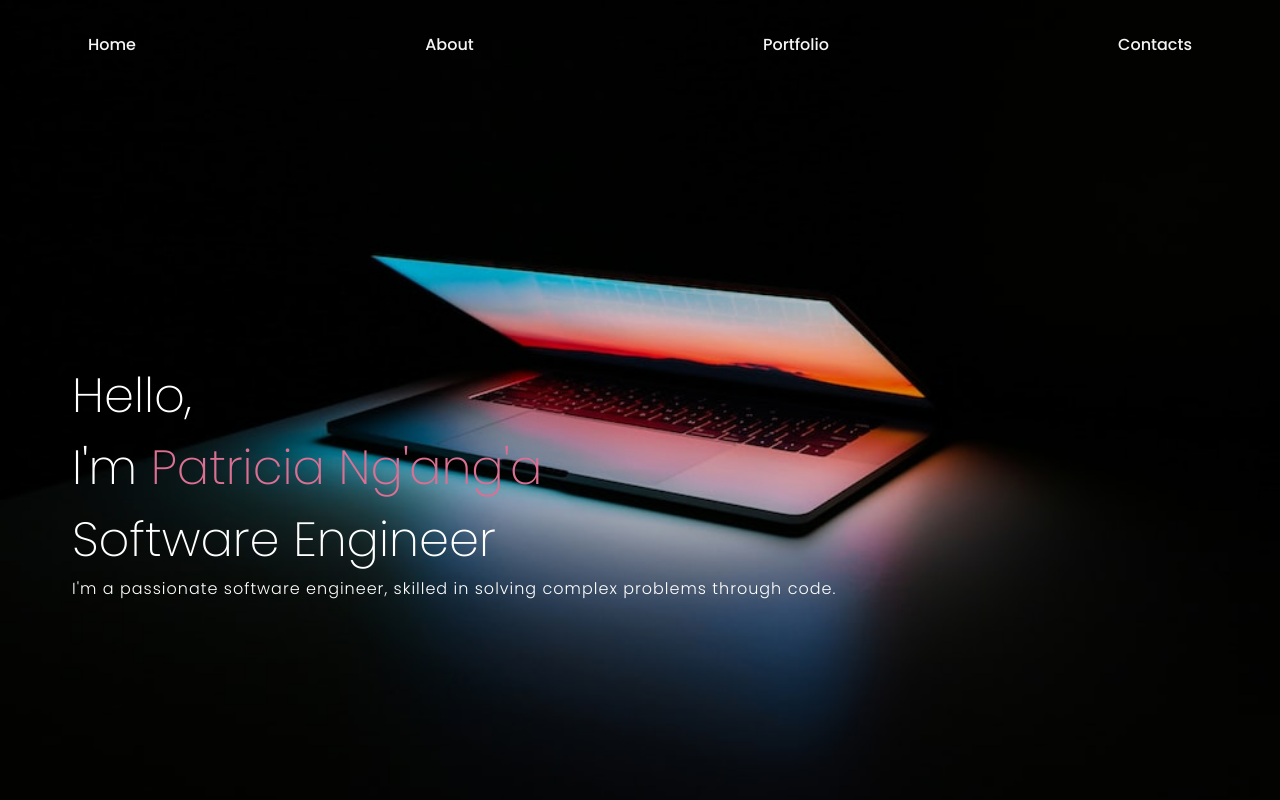
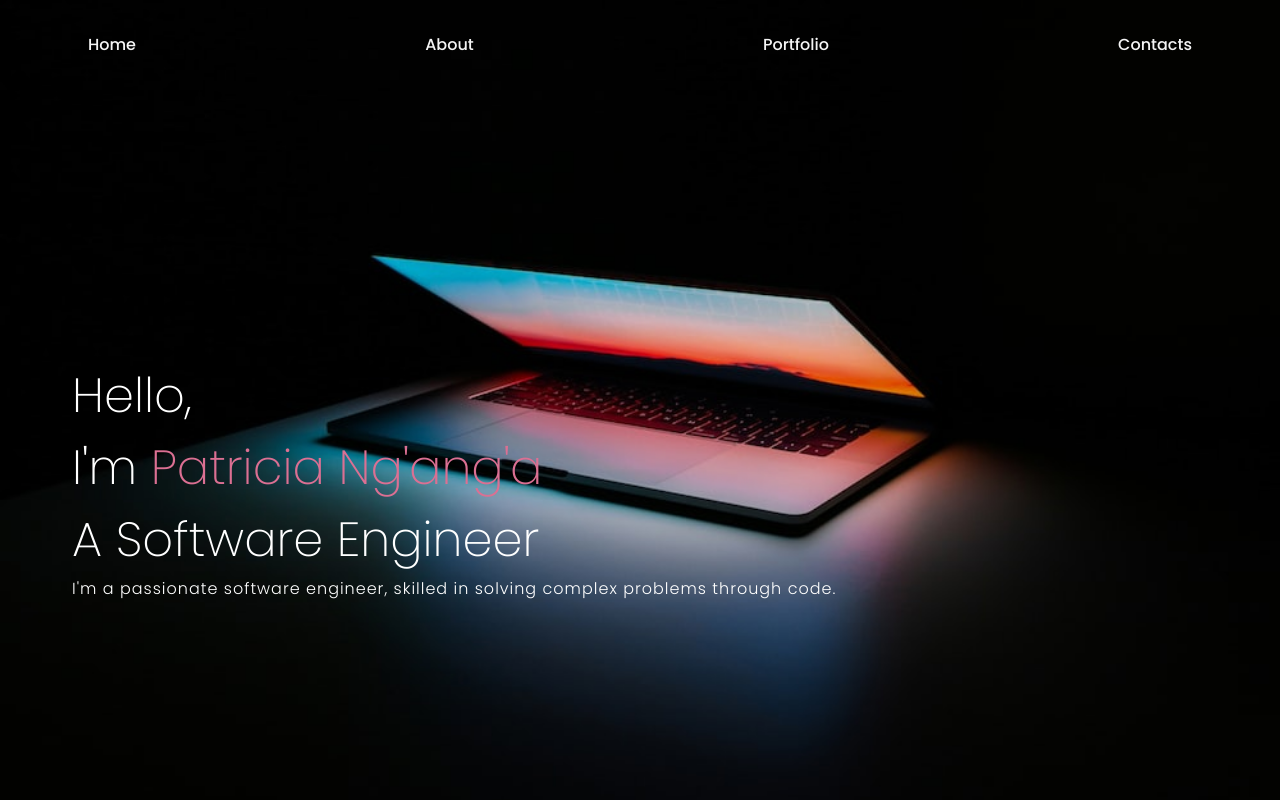
Before and after one commit to Pat-Nganga/Portfolio, a React (Create React App) app: page / in a window 1280 px wide. Shown: the top 800 px of the page. Built offline with nearby package versions, Linux system fonts and the light colour scheme.

Commit message:
Added fadeIn

```diff
--- a/src/components/About.js
+++ b/src/components/About.js
@@ -1,47 +1,104 @@
+// import React from 'react'
+// import './About.css'
+// import UIDesign from '../assets/ui-design.png'
+// import WebDesign from '../assets/website-design.png'
+// import AppDesign from '../assets/app-design.png'
+
+// const About= () => {
+//   return (
+
+//     <section id='skills'>
+//         <span className='skillTitle'> What I do</span>
+//         <span className='skillDesc'>I'm a passionate software engineer, skilled in solving complex problems through code. My portfolio showcases my expertise in building robust, innovative software solutions. Explore and discover my software engineering journey.</span>
+//         <div className="skillBars">
+//             <div className='skillBar'>
+//                    <img src={UIDesign}alt=' UI Design ' className='skillBarImg'/>
+//                    <div className="skillBarText">
+//                     <h2>Programming Languages </h2>
+//                     <p>I am proficient in programming languages such as Python and Javascript</p>
+
+//                    </div>
+
+//             </div>
+
+//             <div className='skillBar'>
+//                    <img src={WebDesign}alt='WebDesign ' className='skillBarImg'/>
+//                    <div className="skillBarText">
+//                     <h2>Web Development </h2>
+//                     <p>I possess skills in both front-end and back-end web development. On the front-end, I am well-versed in HTML, CSS, and JavaScript.I have experience with popular frameworks such as React. On the back-end, I have worked with Python and frameworks such as Flask and FastAPI to create robust web applications.</p>
+
+//                    </div>
+//             </div>
+
+//             <div className='skillBar'>
+//                    <img src={AppDesign}alt=' AppDesign' className='skillBarImg'/>
+//                    <div className="skillBarText">
+//                     <h2>Database Management </h2>
+//                     <p> I excel in database management, particularly with SQL and PostgreSQL. My expertise lies in designing, querying, and optimizing databases, ensuring data integrity and high performance in applications.</p>
+
+//                    </div>
+//             </div>
+
+
+
+
+//         </div>
+//     </section>
+//   )
+// }
+
+// export default About
 import React from 'react'
 import './About.css'
 import UIDesign from '../assets/ui-design.png'
 import WebDesign from '../assets/website-design.png'
 import AppDesign from '../assets/app-design.png'
 
-const About= () => {
+const About = () => {
   return (
-
-    <section id='skills'>
-        <span className='skillTitle'> What I do</span>
-        <span className='skillDesc'>I'm a passionate software engineer, skilled in solving complex problems through code. My portfolio showcases my expertise in building robust, innovative software solutions. Explore and discover my software engineering journey.</span>
-        <div className="skillBars">
+    <section id='skills' className='about-section'>
+      <span className='skillTitle'>What I do</span>
+      <span className='skillDesc'>
+        I'm a passionate software engineer, skilled in solving complex problems
+        through code. My portfolio showcases my expertise in building robust,
+        innovative software solutions. Explore and discover my software
+        engineering journey.
+      </span>
+      <div className='skillBars'>
         <div className='skillBar'>
-                   <img src={UIDesign}alt=' UI Design ' className='skillBarImg'/>
-                   <div className="skillBarText">
-                    <h2>Programming Languages </h2>
+          <img src={UIDesign} alt='UI Design' className='skillBarImg' />
+          <div className='skillBarText'>
+            <h2>Programming Languages</h2>
             <p>I am proficient in programming languages such as Python and Javascript</p>
-
-                   </div>
-
-            </div>
-
-            <div className='skillBar'>
-                   <img src={WebDesign}alt='WebDesign ' className='skillBarImg'/>
-                   <div className="skillBarText">
-                    <h2>Web Development </h2>
-                    <p>I possess skills in both front-end and back-end web development. On the front-end, I am well-versed in HTML, CSS, and JavaScript.I have experience with popular frameworks such as React. On the back-end, I have worked with Python and frameworks such as Flask and FastAPI to create robust web applications.</p>
-
           </div>
         </div>
 
         <div className='skillBar'>
-                   <img src={AppDesign}alt=' AppDesign' className='skillBarImg'/>
-                   <div className="skillBarText">
-                    <h2>Database Management </h2>
-                    <p> I excel in database management, particularly with SQL and PostgreSQL. My expertise lies in designing, querying, and optimizing databases, ensuring data integrity and high performance in applications.</p>
-
+          <img src={WebDesign} alt='WebDesign' className='skillBarImg' />
+          <div className='skillBarText'>
+            <h2>Web Development</h2>
+            <p>
+              I possess skills in both front-end and back-end web development.
+              On the front-end, I am well-versed in HTML, CSS, and JavaScript. I
+              have experience with popular frameworks such as React. On the
+              back-end, I have worked with Python and frameworks such as Flask
+              and FastAPI to create robust web applications.
+            </p>
           </div>
         </div>
 
-
-
-
+        <div className='skillBar'>
+          <img src={AppDesign} alt='AppDesign' className='skillBarImg' />
+          <div className='skillBarText'>
+            <h2>Database Management</h2>
+            <p>
+              I excel in database management, particularly with SQL and
+              PostgreSQL. My expertise lies in designing, querying, and
+              optimizing databases, ensuring data integrity and high performance
+              in applications.
+            </p>
+          </div>
+        </div>
       </div>
     </section>
   )
--- a/src/components/Home.css
+++ b/src/components/Home.css
@@ -1,4 +1,18 @@
-#intro {
+@keyframes fadeIn {
+    0% {
+      opacity: 0;
+    }
+    100% {
+      opacity: 1;
+    }
+
+  }
+
+
+
+
+
+  #intro {
     height: calc(100vh - 4rem);
     width: 100vw;
     max-width: 75rem;
@@ -6,18 +20,9 @@
     overflow:hidden;
  }
 
- /* .bg{
-     position: absolute;
-     top:-4rem;
-     right:0 ;
-     z-index: -1;
-     object-fit: cover;
-     height: 100%;
-     width: 100%;
-     background-size:cover;
- } */
+
  .bg {
-    position: fixed; /* Use fixed position to cover the entire viewport */
+    position: fixed;
     top: 0;
     left: 0;
     width: 100%;
@@ -38,9 +43,24 @@
      display: flex;
      flex-direction: column;
      justify-content: center;
+     animation-name: fadeIn;
+     animation-duration: 1s; /* Duration of the animation */
+     animation-delay: 0.2s; /* Delay before the animation starts */
+     animation-timing-function: ease-in-out; /* Timing function for the animation */
+     animation-fill-mode: both; /* Keeps the final state of the animation */
+     opacity: 0;
+
 
 
  }
+ .animate-fade-in {
+  animation-name: fadeIn;
+  animation-duration: 1s;
+  animation-delay: 0.5s;
+  animation-timing-function: ease-in-out;
+  animation-fill-mode: both;
+  opacity: 1; /* Set to 1 to make the element visible after animation */
+}
 
  .hello {
      font-size: 1.75 rem;
--- a/src/components/Home.js
+++ b/src/components/Home.js
@@ -1,25 +1,50 @@
-import React from 'react';
-import './Home.css'
-import bg  from'../assets/photobck.png'
+// import React from 'react';
+// import './Home.css'
+// import bg  from'../assets/photobck.png'
 
 
+// const Home = () => {
+//   return (
+//     <div>
+
+//     <section id="intro">
+//         <div className='introContent'>
+//             <span className='hello'>Hello,</span>
+//             <span className='hello'>I'm <span className='introName'>Patricia Ng'ang'a</span> <br/>A Software Engineer</span>
+//             <p className='introPara'>I'm a passionate software engineer, skilled in solving complex problems through code.</p>
+
+
+//         </div>
+//         <img src={bg} alt="Profile" className='bg'/>
+//     </section>
+//     </div>
+
+//   )
+// }
+
+// export default Home;
+import React, { useEffect } from 'react';
+import './Home.css';
+import bg from '../assets/photobck.png';
+
 const Home = () => {
+  useEffect(() => {
+    const introContent = document.querySelector('.introContent');
+    introContent.classList.add('animate-fade-in');
+  }, []);
+
   return (
     <div>
-
-    <section id="intro">
+      <section id="intro">
         <div className='introContent'>
-            <span className='hello'>Hello,</span>
-            <span className='hello'>I'm <span className='introName'>Patricia Ng'ang'a</span> <br/>Software Engineer</span>
+        <span className='hello'>Hello,</span>
+            <span className='hello'>I'm <span className='introName'>Patricia Ng'ang'a</span> <br/>A Software Engineer</span>
             <p className='introPara'>I'm a passionate software engineer, skilled in solving complex problems through code.</p>
-
-
         </div>
         <img src={bg} alt="Profile" className='bg'/>
-    </section>
+      </section>
     </div>
-
-  )
+  );
 }
 
 export default Home;
```
Lines whose indentation alone changed are shown as unchanged.
